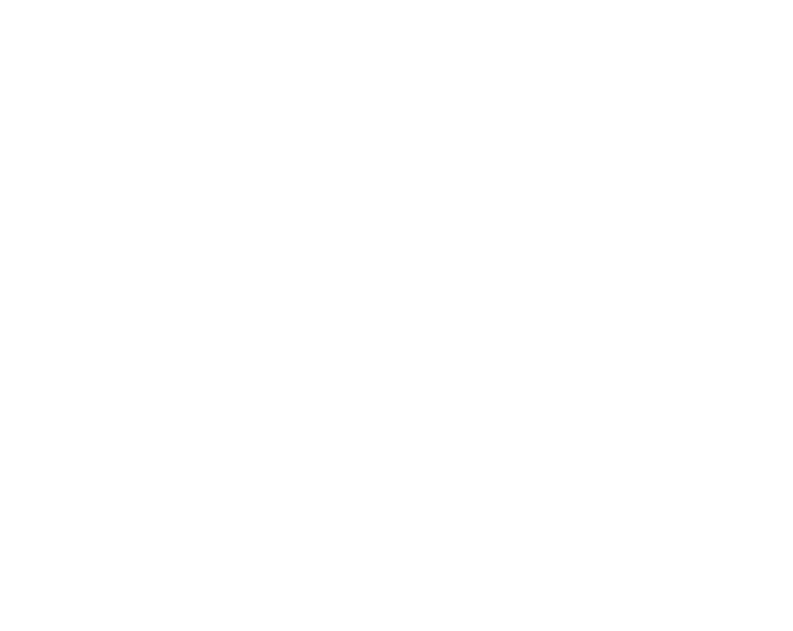
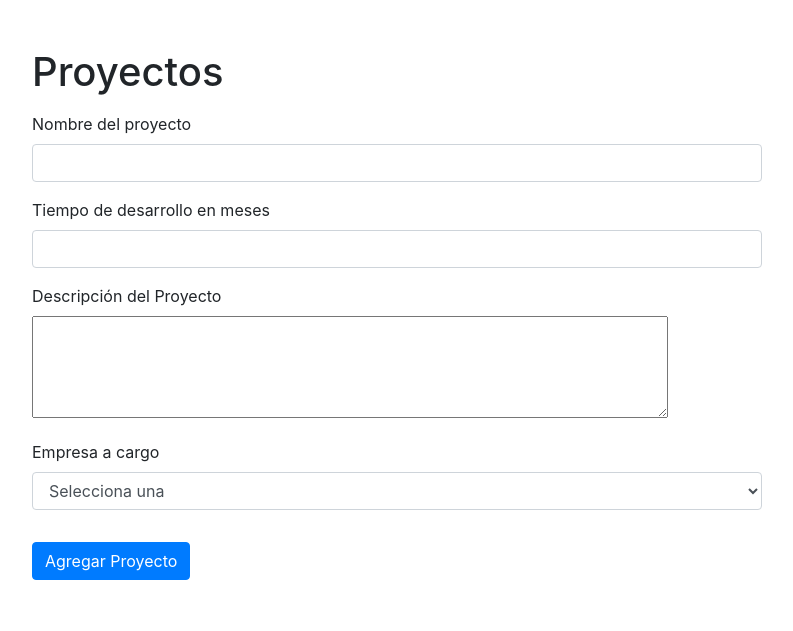
Before and after one commit to juansecorrea12/ProyectosLocalS, a plain HTML site: page index.html in a window 1280 px wide. Shown: the whole page, without its empty margins (243-1036 px from the left). Drawn offline with nearby package versions, Linux system fonts and the light colour scheme.

Commit message:
Structure of html

```diff
--- a/index.html
+++ b/index.html
@@ -4,11 +4,50 @@
 <head>
     <meta charset="UTF-8">
     <meta name="viewport" content="width=device-width, initial-scale=1.0">
+    <link rel="stylesheet" href="https://stackpath.bootstrapcdn.com/bootstrap/4.5.0/css/bootstrap.min.css" integrity="sha384-9aIt2nRpC12Uk9gS9baDl411NQApFmC26EwAOH8WgZl5MYYxFfc+NcPb1dKGj7Sk" crossorigin="anonymous">
     <title>Document</title>
 </head>
 
 <body>
 
+    <div class="container mt-5">
+        <div class="row justify-content-center">
+            <div class="col-md-8">
+                <h1>Proyectos</h1>
+                <form class="mt-3" onsubmit="return false;" id="form-projects" method="POST">
+                    <div class="form-group">
+                        <label for="exampleInputName1 ">Nombre del proyecto</label>
+                        <input type="text" class="form-control " id="exampleInputName1" required>
+                    </div>
+                    <div class="form-group ">
+                        <label for="exampleInputTiempo1 ">Tiempo de desarrollo en meses</label>
+                        <input type="text" class="form-control " id="exampleInputTiempo1" required>
+                    </div>
+                    <div class="form-group ">
+                        <label for="exampleInputArea">Descripción del Proyecto</label>
+                        <textarea id="exampleInputArea" cols="60" rows="4" required></textarea>
+                    </div>
+                    <div class="form-group ">
+                        <label for="empresa">Empresa a cargo</label>
+                        <select class="form-control" id="empresa" required>
+                            <option>Selecciona una</option>
+                            <option>Ave Fenix</option>
+                            <option>Talentum</option>
+                            <option>Nuevo Latir</option>
+                            <option>Digital Thinking</option>
+                            <option>Nuevo Horizonte</option>
+                        </select>
+                    </div>
+                    <button type="submit" class="btn btn-primary mt-3">Agregar Proyecto</button>
+                </form>
+            </div>
+        </div>
+        <div class="row justify-content-center mt-5" id="info-projects">
+
+        </div>
+    </div>
+
+    <script type="module" src="./js/script.js"></script>
 </body>
 
 </html>
```
